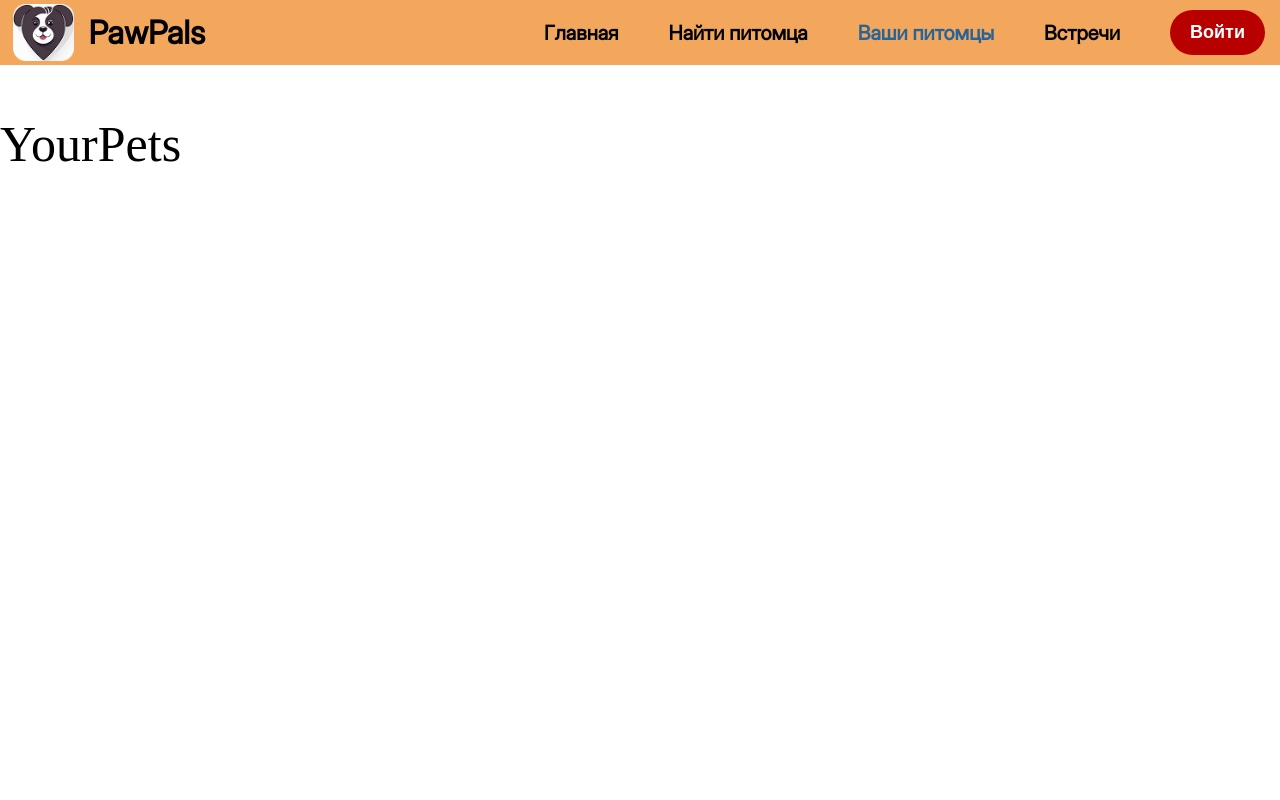
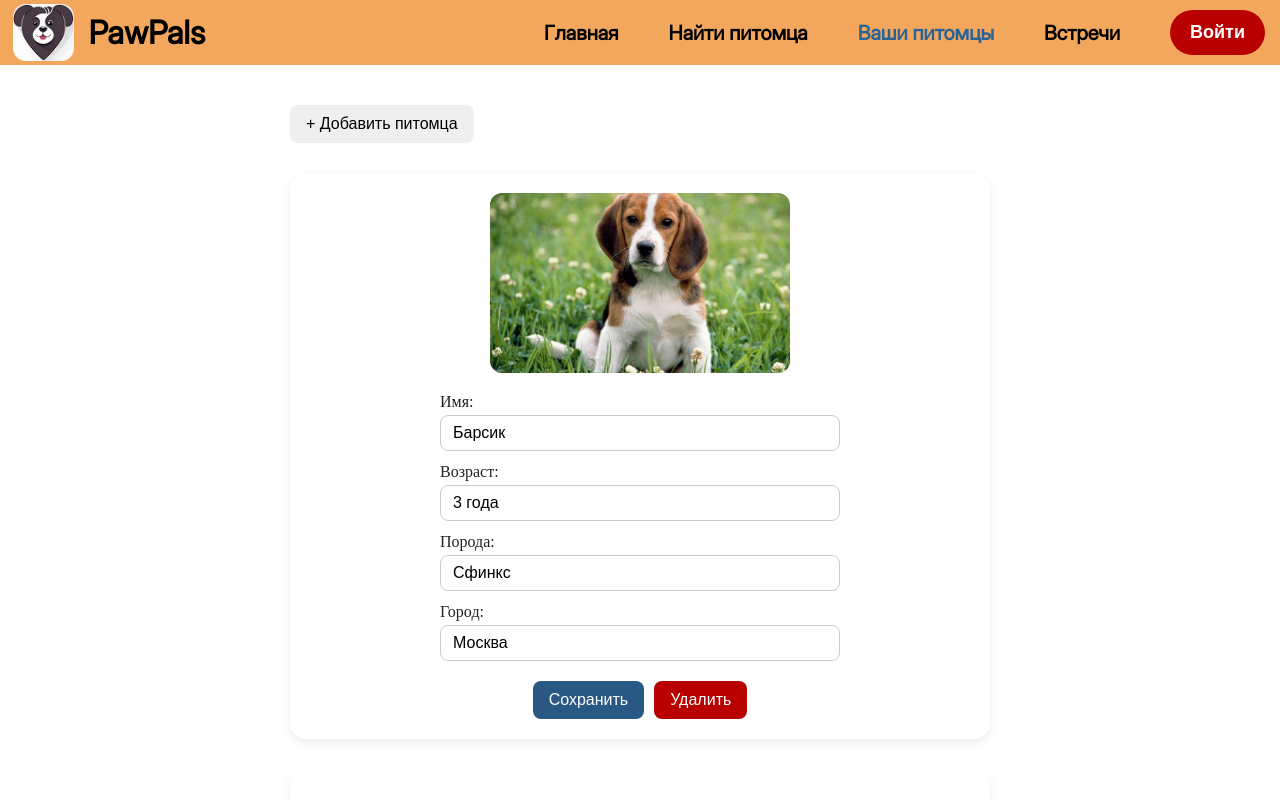
Before and after one commit to dizzy-166/PawPals, a React (Create React App) app in the folder Development/pawpal/: page /your-pets in a window 1280 px wide. Shown: the top 800 px of the page. Built offline with nearby package versions, Linux system fonts and the light colour scheme.

Commit message:
add view for screen YourPets

```diff
--- /dev/null
+++ b/Development/pawpal/src/components/CRUDPets.jsx
@@ -0,0 +1,111 @@
+import React, { useState } from 'react';
+import image from '../resorce/no_photo.png';
+
+export const CRUDPets = ({ pets, onDelete, onUpdate, onAdd }) => {
+  const [editingPets, setEditingPets] = useState({});
+  const [showAddForm, setShowAddForm] = useState(false);
+  const [newPet, setNewPet] = useState({ name: '', age: '', breed: '', city: '' });
+
+  const handleFieldChange = (id, field, value) => {
+    setEditingPets(prev => ({
+      ...prev,
+      [id]: { ...prev[id], [field]: value }
+    }));
+  };
+
+  const handleSave = (id) => {
+    if (editingPets[id]) {
+      onUpdate(id, editingPets[id]);
+      setEditingPets(prev => {
+        const copy = { ...prev };
+        delete copy[id];
+        return copy;
+      });
+    }
+  };
+
+  const handleNewPetChange = (field, value) => {
+    setNewPet(prev => ({ ...prev, [field]: value }));
+  };
+
+  const handleAddPet = () => {
+    if (!newPet.name || !newPet.age || !newPet.breed || !newPet.city) {
+      alert('Пожалуйста, заполните все поля');
+      return;
+    }
+
+    onAdd(newPet);
+    setNewPet({ name: '', age: '', breed: '', city: '' });
+    setShowAddForm(false);
+  };
+
+  return (
+    <main className="userpets-main">
+      <section className="userpets-list">
+
+        {!showAddForm && (
+          <div className="userpets-add-button-container">
+            <button
+              className="userpets-btn userpets-btn--add"
+              onClick={() => setShowAddForm(true)}
+            >
+              + Добавить питомца
+            </button>
+          </div>
+        )}
+
+        {showAddForm && (
+          <div className="userpets-card userpets-card--new">
+            <img src={image} alt="новый питомец" className="userpets-photo" />
+            <form className="userpets-form" onSubmit={e => e.preventDefault()}>
+              {['name', 'age', 'breed', 'city'].map((field) => (
+                <label key={field}>
+                  {field === 'name' ? 'Имя:' :
+                   field === 'age' ? 'Возраст:' :
+                   field === 'breed' ? 'Порода:' : 'Город:'}
+                  <input
+                    type="text"
+                    value={newPet[field]}
+                    onChange={(e) => handleNewPetChange(field, e.target.value)}
+                  />
+                </label>
+              ))}
+            </form>
+            <div className="userpets-actions">
+              <button className="userpets-btn userpets-btn--edit" onClick={handleAddPet}>Добавить</button>
+              <button className="userpets-btn userpets-btn--delete" onClick={() => setShowAddForm(false)}>Отмена</button>
+            </div>
+          </div>
+        )}
+
+        {pets.map(pet => {
+          const editable = editingPets[pet.id] || pet;
+
+          return (
+            <div className="userpets-card" key={pet.id}>
+              <img src={editable.image || image} alt={pet.name} className="userpets-photo" />
+              <form className="userpets-form" onSubmit={e => e.preventDefault()}>
+                {['name', 'age', 'breed', 'city'].map((field) => (
+                  <label key={field}>
+                    {field === 'name' ? 'Имя:' :
+                     field === 'age' ? 'Возраст:' :
+                     field === 'breed' ? 'Порода:' : 'Город:'}
+                    <input
+                      type="text"
+                      value={editable[field]}
+                      onChange={(e) => handleFieldChange(pet.id, field, e.target.value)}
+                    />
+                  </label>
+                ))}
+              </form>
+              <div className="userpets-actions">
+                <button className="userpets-btn userpets-btn--edit" onClick={() => handleSave(pet.id)}>Сохранить</button>
+                <button className="userpets-btn userpets-btn--delete" onClick={() => onDelete(pet.id)}>Удалить</button>
+              </div>
+            </div>
+          );
+        })}
+      </section>
+    </main>
+  );
+};
--- a/Development/pawpal/src/pages/YourPets/YourPets.jsx
+++ b/Development/pawpal/src/pages/YourPets/YourPets.jsx
@@ -1,11 +1,38 @@
-import React from 'react';
+import React, { useState } from 'react';
+import image from '../../resorce/rttt.jpg';
+import { CRUDPets } from '../../components/CRUDPets';
 
 export const YourPets = () => {
+  const [pets, setPets] = useState([
+    { id: 1, name: 'Барсик', age: '3 года', breed: 'Сфинкс', city: 'Москва', image: image},
+    { id: 2, name: 'Шарик', age: '5 лет', breed: 'Немецкая овчарка', city: 'Санкт-Петербург'},
+  ]);
+
+  const handleDelete = (id) => {
+    setPets(prev => prev.filter(pet => pet.id !== id));
+  };
+
+  const handleUpdate = (id, updatedData) => {
+    setPets(prev =>
+      prev.map(pet => pet.id === id ? { ...pet, ...updatedData } : pet)
+    );
+  };
+
+  const handleAdd = (newPet) => {
+    const newId = pets.length ? Math.max(...pets.map(p => p.id)) + 1 : 1;
+    setPets(prev => [...prev, { ...newPet, id: newId }]);
+  };
 
 
-    return (
+
+  return (
     <>
-    <p style = {{ fontSize: "50px" }}>YourPets</p>
+    <CRUDPets
+      pets={pets}
+      onDelete={handleDelete}
+      onUpdate={handleUpdate}
+      onAdd={handleAdd}
+    />
     </>
-    );
+  );
 };
--- a/Development/pawpal/src/pages/styles/MainStyles.css
+++ b/Development/pawpal/src/pages/styles/MainStyles.css
@@ -289,6 +289,101 @@ nav button:hover {
   font-size: 200%;
 }
 
+/* Контейнеры */
+.userpets-main {
+  display: flex;
+  justify-content: center;
+  padding: 40px 20px;
+}
+
+.userpets-list {
+  display: flex;
+  flex-direction: column;
+  gap: 30px;
+  width: 100%;
+  max-width: 700px;
+}
+
+/* Карточка */
+.userpets-card {
+  display: flex;
+  flex-direction: column;
+  align-items: center;
+  background: #fff;
+  border-radius: 16px;
+  padding: 20px;
+  box-shadow: 0 4px 10px rgba(0, 0, 0, 0.08);
+}
+
+/* Прямоугольная фотография */
+.userpets-photo {
+  width: 100%;
+  max-width: 300px;
+  height: 180px;
+  border-radius: 12px;
+  object-fit: cover;
+  margin-bottom: 20px;
+}
+
+/* Форма редактирования */
+.userpets-form {
+  width: 100%;
+  max-width: 400px;
+  display: flex;
+  flex-direction: column;
+  gap: 12px;
+}
+
+.userpets-form label {
+  display: flex;
+  flex-direction: column;
+  font-size: 16px;
+  font-weight: 500;
+  color: #222;
+}
+
+.userpets-form input {
+  margin-top: 4px;
+  padding: 8px 12px;
+  border: 1px solid #ccc;
+  border-radius: 8px;
+  font-size: 16px;
+}
+
+/* Кнопки */
+.userpets-actions {
+  margin-top: 20px;
+  display: flex;
+  gap: 10px;
+}
+
+.userpets-btn {
+  font-size: 16px;
+  padding: 10px 16px;
+  border: none;
+  border-radius: 8px;
+  cursor: pointer;
+  transition: background 0.3s ease;
+}
+
+.userpets-btn--edit {
+  background-color: #2a5885;
+  color: white;
+}
+
+.userpets-btn--edit:hover {
+  background-color: #1f456a;
+}
+
+.userpets-btn--delete {
+  background-color: #b80000;
+  color: white;
+}
+
+.userpets-btn--delete:hover {
+  background-color: #8b0808;
+}
+
 @keyframes spin {
   0% { transform: rotate(0deg); }
   100% { transform: rotate(360deg); }
```
Also changed, not shown: Development/pawpal/src/resorce/no_photo.png (added), Development/pawpal/src/resorce/rttt.jpg (added).
